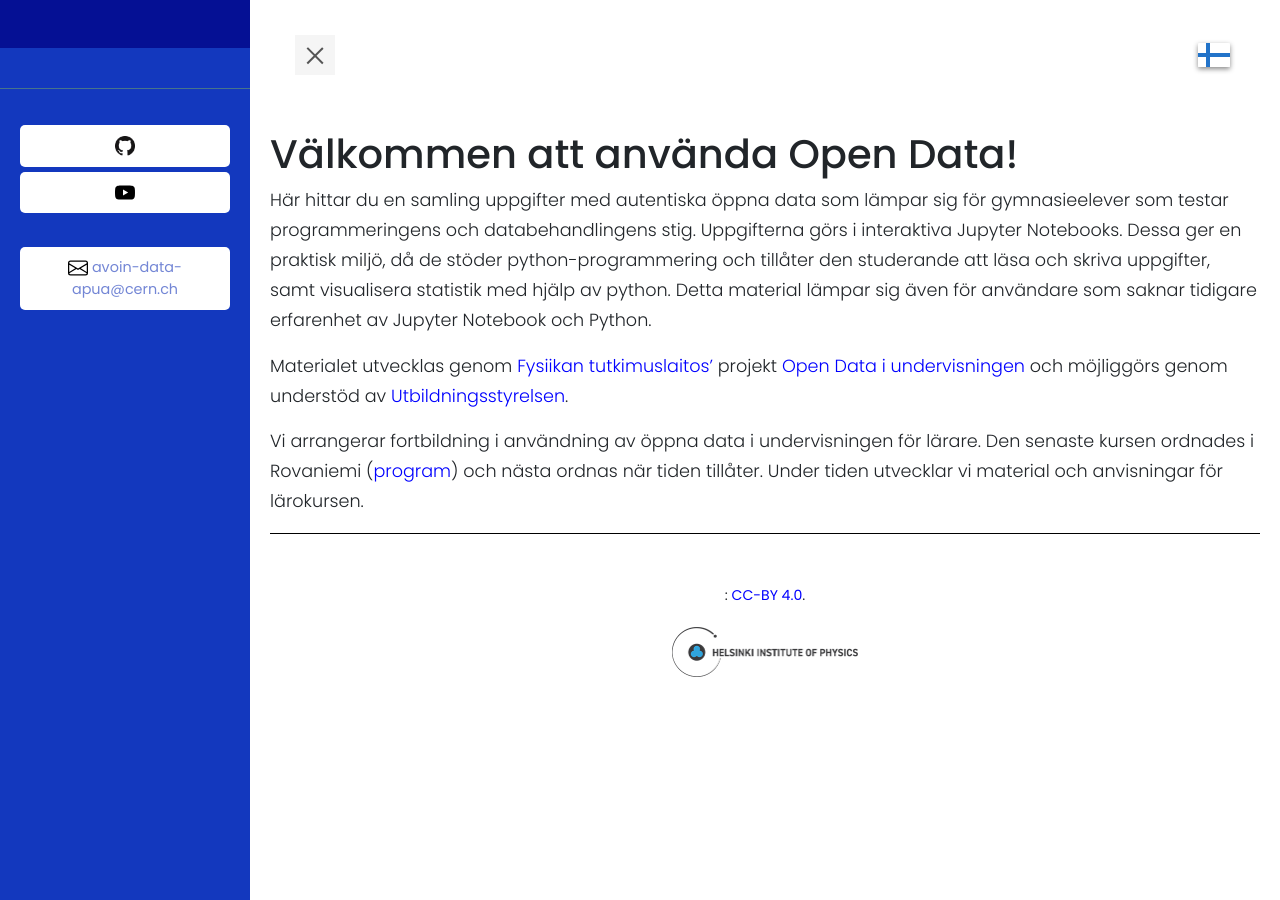
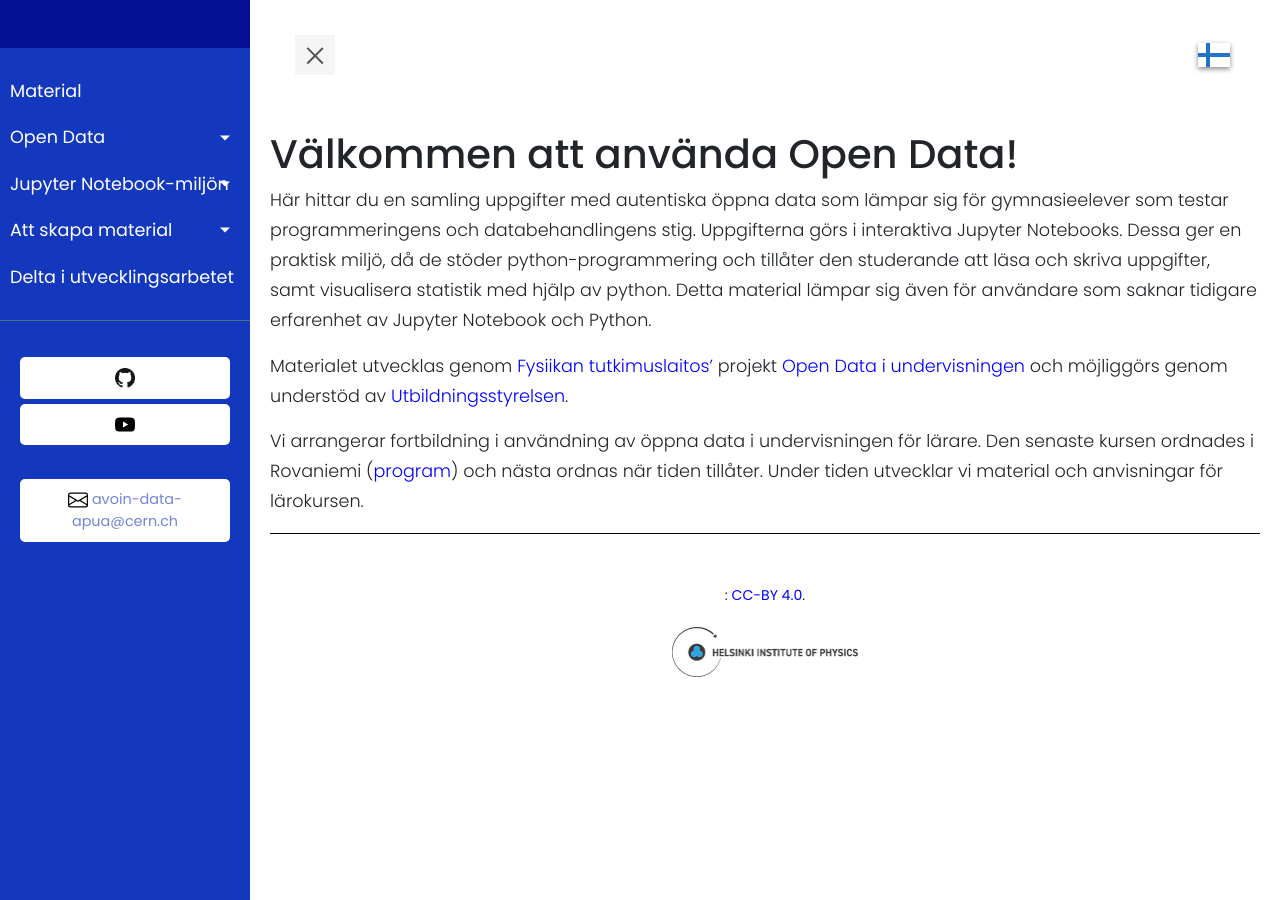
Before and after one commit to fystiedekasvatus/fystiedekasvatus.github.io, a Jekyll site: the page built from se/index.md, in a window 1280 px wide. Built offline with Jekyll 4.4.1, drawn with Linux system fonts in a browser that asks for light colours; nearby versions of some CDN libraries; some of the changed lines change nothing that is shown.

Commit message:
Update docs.yml

```diff
--- a/_data/docs.yml
+++ b/_data/docs.yml
@@ -54,3 +54,40 @@ en:
     url: ""
 
 se:
+  - page: Material
+    url: /se/materiaalit.html
+
+  - page: Open Data
+    url: /se/data/avoin-data.html
+    subfolderitems:
+    - page: Open Data
+      url: /se/data/avoin-data.html
+    - page: Open Data-länkar
+      url: /se/data/linkkeja.html
+
+  - page: Jupyter Notebook-miljön
+    url: /se/jupyter/jupyter.html
+    subfolderitems:
+    - page: Jupyter Notebook-miljön
+      url: /se/jupyter/jupyter.html
+    - page: Att använda notebooks
+      url: /se/jupyter/jupyter-aloitus.html
+    - page: Python-programmering
+      url: /se/jupyter/python.html
+
+  - page: Att skapa material
+    url: /se/omat-materiaalit/omat-materiaalit.html
+    subfolderitems:
+    - page: Att skapa material
+      url: /se/omat-materiaalit/omat-materiaalit.html
+    - page: Att skapa en Notebook
+      url: /se/omat-materiaalit/notebookien-luominen.html
+    - page: GitHub
+      url: /se/omat-materiaalit/github.html
+    - page: MyBinder
+      url: /se/omat-materiaalit/mybinder.html
+    - page: Jupyter Book
+      url: /se/omat-materiaalit/jupyterbook.html
+
+  - page: Delta i utvecklingsarbetet
+    url: /se/osallistu.html
```
